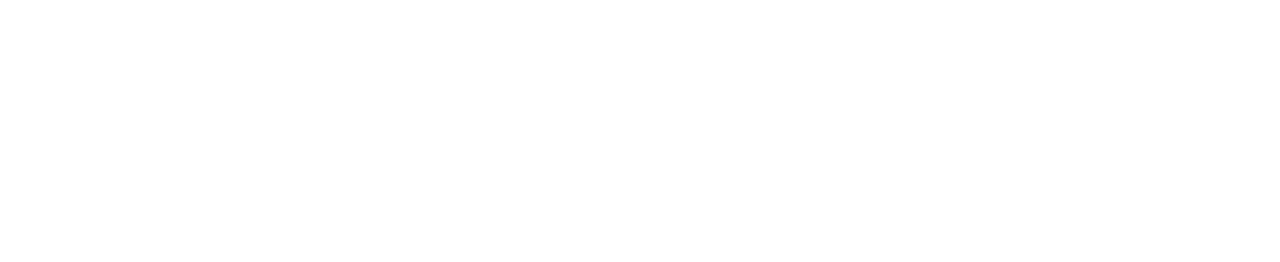
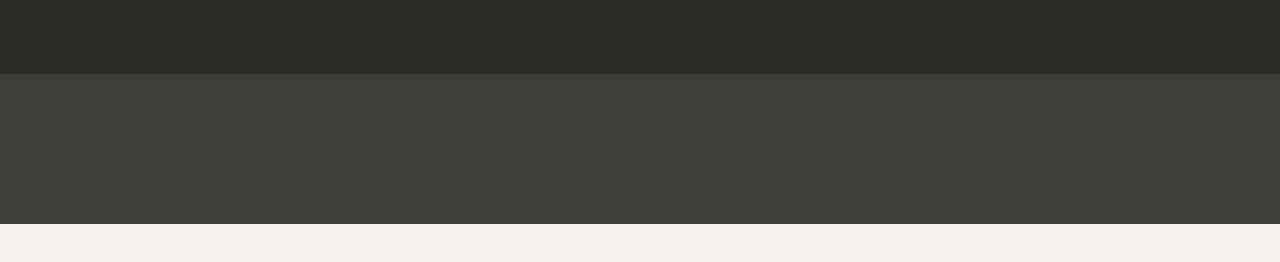
Before and after one commit to kswilster/segment-style, a plain HTML site: page index.html in a window 1280 px wide. Shown: the top 262 px of the page. Drawn offline with Linux system fonts and the light colour scheme.

Commit message:
outer structure

```diff
--- a/index.html
+++ b/index.html
@@ -0,0 +1,13 @@
+<html>
+  <head>
+    <link rel="stylesheet" href="stylesheets/main.css">
+  </head>
+  <body>
+    <section class="nav">
+    </section>
+    <section class="mid">
+    </section>
+    <section class="low">
+    </section>
+  </body>
+</html>
--- a/sass/main.scss
+++ b/sass/main.scss
@@ -1,5 +1,24 @@
 /* Welcome to Compass. Use this file to write IE specific override styles.
  * Import this file using the following HTML or equivalent:
- * <!--[if IE]>
+1 * <!--[if IE]>
  *   <link href="/stylesheets/ie.css" media="screen, projection" rel="stylesheet" type="text/css" />
  * <![endif]--> */
+
+body {
+  margin: 0px;
+}
+
+.nav {
+  height: 74px;
+  background-color: #2a2b24;
+}
+
+.mid {
+  height: 150px;
+  background-color: #3D3E38;
+}
+
+.low {
+  height: 2800px;
+  background-color: #F8F5F0;
+}
```
Also changed, not shown: stylesheets/main.css.
